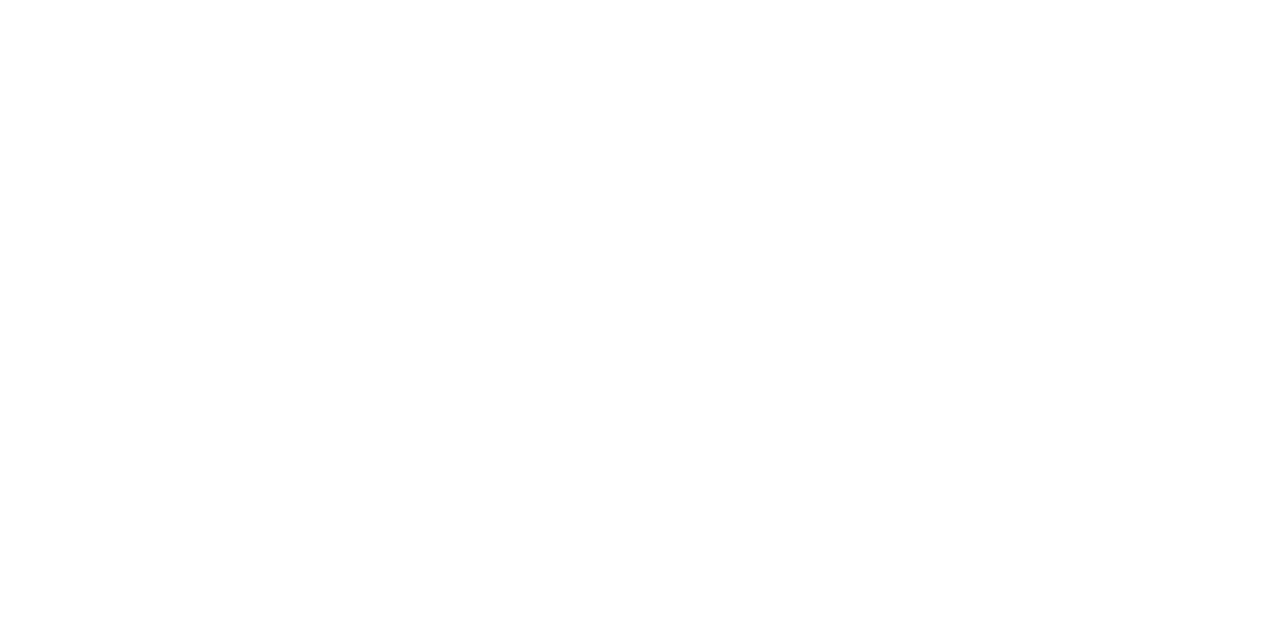
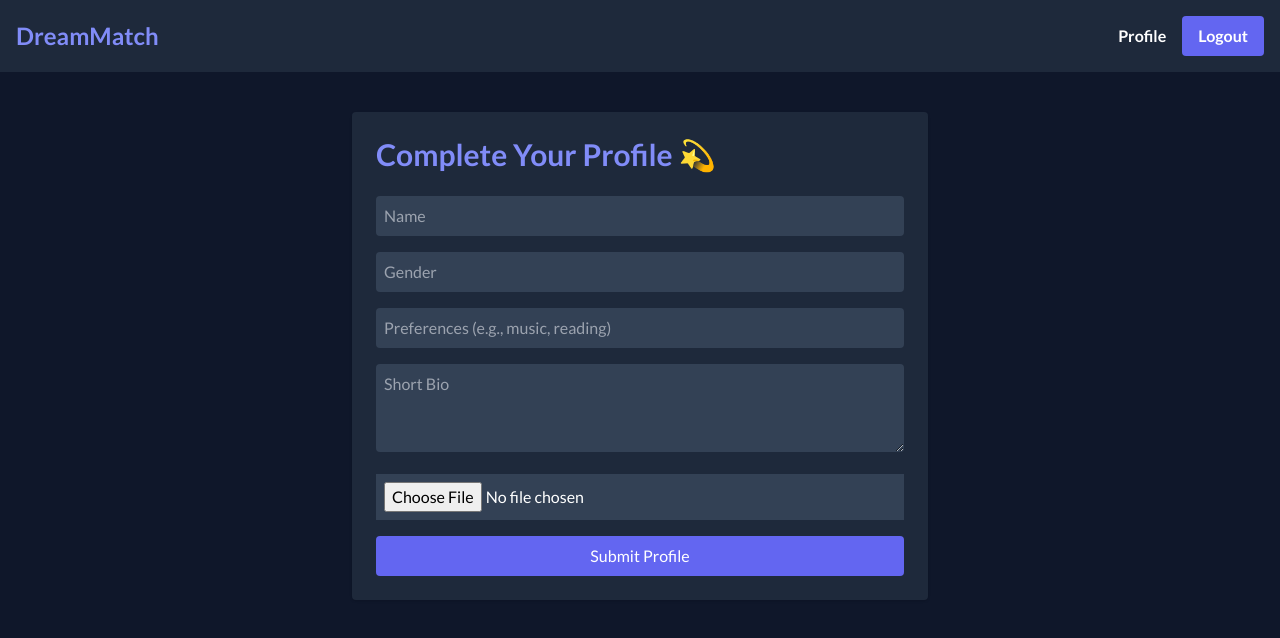
Before and after one commit to aakash-sachdev/dreammatch, a React (Vite) app in the folder frontend/: page /onboarding in a window 1280 px wide. Before the commit this address had no page. Shown: the top 638 px of the page. Built offline with nearby package versions, Linux system fonts and the light colour scheme; sample sign-in values are in the browser's storage.

Commit message:
Onboarding created | Tested

```diff
--- a/frontend/src/App.jsx
+++ b/frontend/src/App.jsx
@@ -5,6 +5,7 @@
 import Home from './pages/Home'
 import Profile from './pages/Profile'
 import ProtectedRoute from './components/ProtectedRoute'
+import Onboarding from './pages/Onboarding'
 
 function App() {
   return (
@@ -28,6 +29,15 @@
           </ProtectedRoute>
         }
       />
+      <Route
+        path="/onboarding"
+        element={
+          <ProtectedRoute>
+            {' '}
+            <Onboarding />
+          </ProtectedRoute>
+        }
+      />
     </Routes>
   )
 }
--- a/frontend/src/pages/Onboarding.jsx
+++ b/frontend/src/pages/Onboarding.jsx
@@ -0,0 +1,118 @@
+import React, { useState } from 'react'
+import { useAuth } from '../context/AuthContext'
+import { useNavigate } from 'react-router-dom'
+import { uploadImage, submitUserProfile } from '../services/api'
+import Navbar from '../components/Navbar'
+import { toast } from 'react-hot-toast'
+
+function Onboarding() {
+  const { user } = useAuth()
+  const navigate = useNavigate()
+
+  const [formData, setFormData] = useState({
+    name: '',
+    gender: '',
+    bio: '',
+    preferences: '',
+  })
+
+  const [selectedFile, setSelectedFile] = useState(null)
+
+  const handleChange = (e) => {
+    setFormData({ ...formData, [e.target.name]: e.target.value })
+  }
+
+  const handleFileChange = (e) => {
+    setSelectedFile(e.target.files[0])
+  }
+
+  const handleSubmit = async (e) => {
+    e.preventDefault()
+
+    try {
+      let profileImageUrl = ''
+
+      if (selectedFile) {
+        const imageData = new FormData()
+        imageData.append('file', selectedFile)
+
+        const imageRes = await uploadImage(imageData)
+
+        const profileImageUrl = imageRes.data
+
+        const profilePayload = {
+          ...formData,
+          profileImageUrl,
+        }
+
+        await submitUserProfile(user.email, profilePayload)
+
+        toast.success('Profile created successfully!')
+        navigate('/profile')
+      }
+    } catch (err) {
+      console.error('Onboarding failed', err)
+      toast.error('Something went wrong')
+    }
+  }
+
+  return (
+    <div className="min-h-screen bg-slate-900 text-white">
+      <Navbar />
+      <div className="max-w-xl mx-auto mt-10 p-6 bg-slate-800 rounded shadow">
+        <h2 className="text-3xl font-bold text-indigo-400 mb-6">
+          Complete Your Profile 💫
+        </h2>
+        <form onSubmit={handleSubmit} className="space-y-4">
+          <input
+            type="text"
+            name="name"
+            placeholder="Name"
+            value={formData.name}
+            onChange={handleChange}
+            className="w-full p-2 rounded bg-slate-700"
+            required
+          />
+          <input
+            type="text"
+            name="gender"
+            placeholder="Gender"
+            value={formData.gender}
+            onChange={handleChange}
+            className="w-full p-2 rounded bg-slate-700"
+          />
+          <input
+            type="text"
+            name="preferences"
+            placeholder="Preferences (e.g., music, reading)"
+            value={formData.preferences}
+            onChange={handleChange}
+            className="w-full p-2 rounded bg-slate-700"
+          />
+          <textarea
+            name="bio"
+            placeholder="Short Bio"
+            value={formData.bio}
+            onChange={handleChange}
+            className="w-full p-2 rounded bg-slate-700"
+            rows="3"
+          />
+          <input
+            type="file"
+            accept="image/*"
+            onChange={handleFileChange}
+            className="w-full p-2 bg-slate-700"
+          />
+          <button
+            type="submit"
+            className="w-full bg-indigo-500 hover:bg-indigo-600 text-white py-2 px-4 rounded"
+          >
+            Submit Profile
+          </button>
+        </form>
+      </div>
+    </div>
+  )
+}
+
+export default Onboarding
--- a/frontend/src/services/api.js
+++ b/frontend/src/services/api.js
@@ -11,3 +11,9 @@
 export const loginUser = (userData) => API.post('login', userData)
 export const getUserProfile = (email) =>
   API.get('profile', { params: { email } })
+
+export const uploadImage = (formData) =>
+  axios.post('http://localhost:8080/api/upload-image', formData)
+
+export const submitUserProfile = (email, profileData) =>
+  API.post(`onboarding?email=${email}`, profileData)
```
Also changed, not shown: 1 other file (tests, documents, lock files or other folders).
